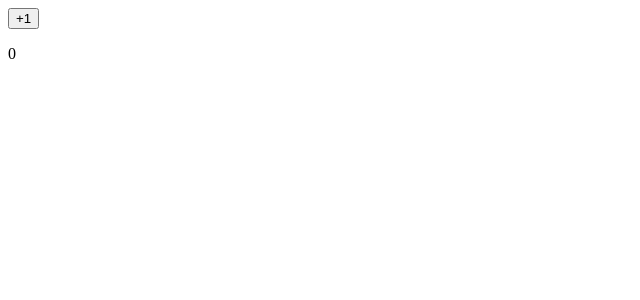
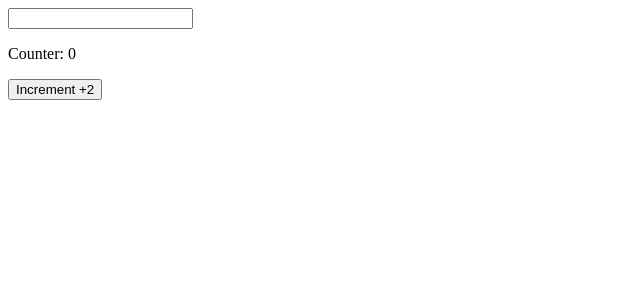
Before and after one commit to alxs2997/gif-app, a React (Vite) app: page / in a window 1280 px wide. Shown: the top 300 px of the page, without its empty margins (0-640 px from the left). Built offline with nearby package versions, Linux system fonts and the light colour scheme.

Commit message:
entendiendo la función de callbacks y asincrinia con estados de React

```diff
--- a/src/App.jsx
+++ b/src/App.jsx
@@ -15,19 +15,18 @@ import { useState } from 'react';
 function App() {
   //un componente tiene 3 cosas:
   //1.Estado:
-  const [num, setNum] = useState(0); //useState es un hook, es una función que nos permite crear estados
-
-  const sum = () => {
-    setNum(num + 1);
-    //console.log(num);
+  const [valorInput, setValorInput] = useState('');
+  const onChange = (evento)=> {
+    const valor = evento.target.value;
+    setValorInput(valor);
   }
   //2. Ciclo de vida
 
   //3. jsx o render html de la aplicación
   return ( //las llaves sirven para interpolar código js
     <div className="App">
-      <button onClick={sum}>+1</button>
-      <p>{num}</p>
+      <input value={valorInput} onChange={onChange} />
+      <p>{valorInput}</p>
     </div>
   )
   //si dentro de las llaves hay jsx, lo imprime de forma natural,
--- /dev/null
+++ b/src/Counter.jsx
@@ -0,0 +1,23 @@
+import { useState } from "react";
+
+export const Counter = () => {
+    const [counter,setCounter] = useState(0);
+    const onClick = () => {
+        setCounter((estado)=>estado+1);//esto se encola porque es un proceso asincrono, en memoria este sería +1
+        setCounter((estado)=>estado+1);//otra vez en cola... y si le sumo otro +1, sería +2
+    }
+    return (
+        <div>
+            <p>Counter: {counter}</p>
+            <button onClick={onClick}>Increment +2</button>
+        </div>
+    )
+}
+//El uso que se le puede dar a esta forma de crear callbacks es para cuando se necesita el estado anterior para modificar el nuevo estado, por ejemplo:
+/*
+Una app de supermercado, donde se tiene un carrito de compras, y se quiere agregar un producto al carrito,
+entonces se tiene que hacer una función que reciba el estado
+anterior y le agregue el nuevo producto,
+y luego se le pasa al setCounter para que lo modifique en memoria y luego lo renderice en pantalla.
+*/
+export default Counter;
--- a/src/main.jsx
+++ b/src/main.jsx
@@ -4,11 +4,13 @@ import React from 'react'
 import ReactDOM from 'react-dom/client'
 //importamos el componente app
 import App from './App.jsx'
+import Counter  from './Counter.jsx'
 //importamos el css llamado index
 
 
 ReactDOM.createRoot(document.getElementById('root')).render(
   <React.StrictMode>
     <App />
+    <Counter />
   </React.StrictMode>,
 )
```
